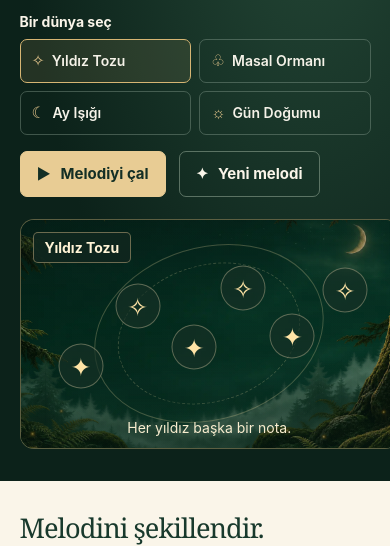
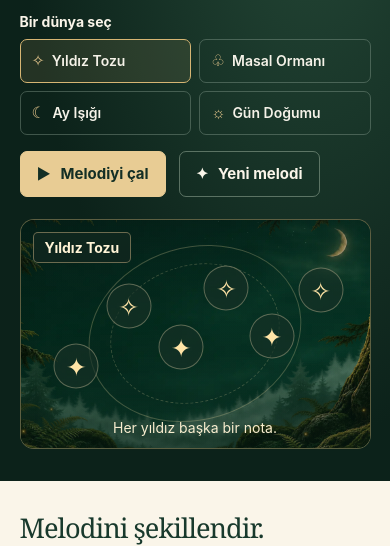
Before and after one commit to kemcap/harikaseylerdukkani, a plain HTML site: page dosemealti/ses-atolyesi/index.html in a window 390 px wide. Shown: the part 291-837 px from the top of the page. Drawn offline with Linux system fonts and the light colour scheme.

Commit message:
Keep the parallax canvas within its mobile grid column

```diff
--- a/dosemealti/assets/ses-atolyesi.css
+++ b/dosemealti/assets/ses-atolyesi.css
@@ -101,6 +101,7 @@
   --scene-tint: #132f2514;
   --star-light: #ffe4a6;
   position: relative;
+  width: 100%;
   min-width: 0;
   min-height: 314px;
   aspect-ratio: 1.4;
--- a/dosemealti/ses-atolyesi/index.html
+++ b/dosemealti/ses-atolyesi/index.html
@@ -16,7 +16,7 @@
   <meta property="og:image:alt" content="Ay ışığı ve ateş böcekleriyle aydınlanan masalsı bir orman">
   <script>if(location.hostname.endsWith('.github.io')){const meta=document.createElement('meta');meta.name='robots';meta.content='noindex, follow';document.head.append(meta);}</script>
   <link rel="stylesheet" href="../assets/site.css?v=20261111-blog">
-  <link rel="stylesheet" href="../assets/ses-atolyesi.css?v=2">
+  <link rel="stylesheet" href="../assets/ses-atolyesi.css?v=3">
   <script src="../assets/category-navigation.js" defer></script>
   <script type="module" src="../assets/ses-atolyesi.js?v=1"></script>
 <meta property="og:site_name" content="Harika Şeyler Dükkanı">
```
Also changed, not shown: 1 other file.
